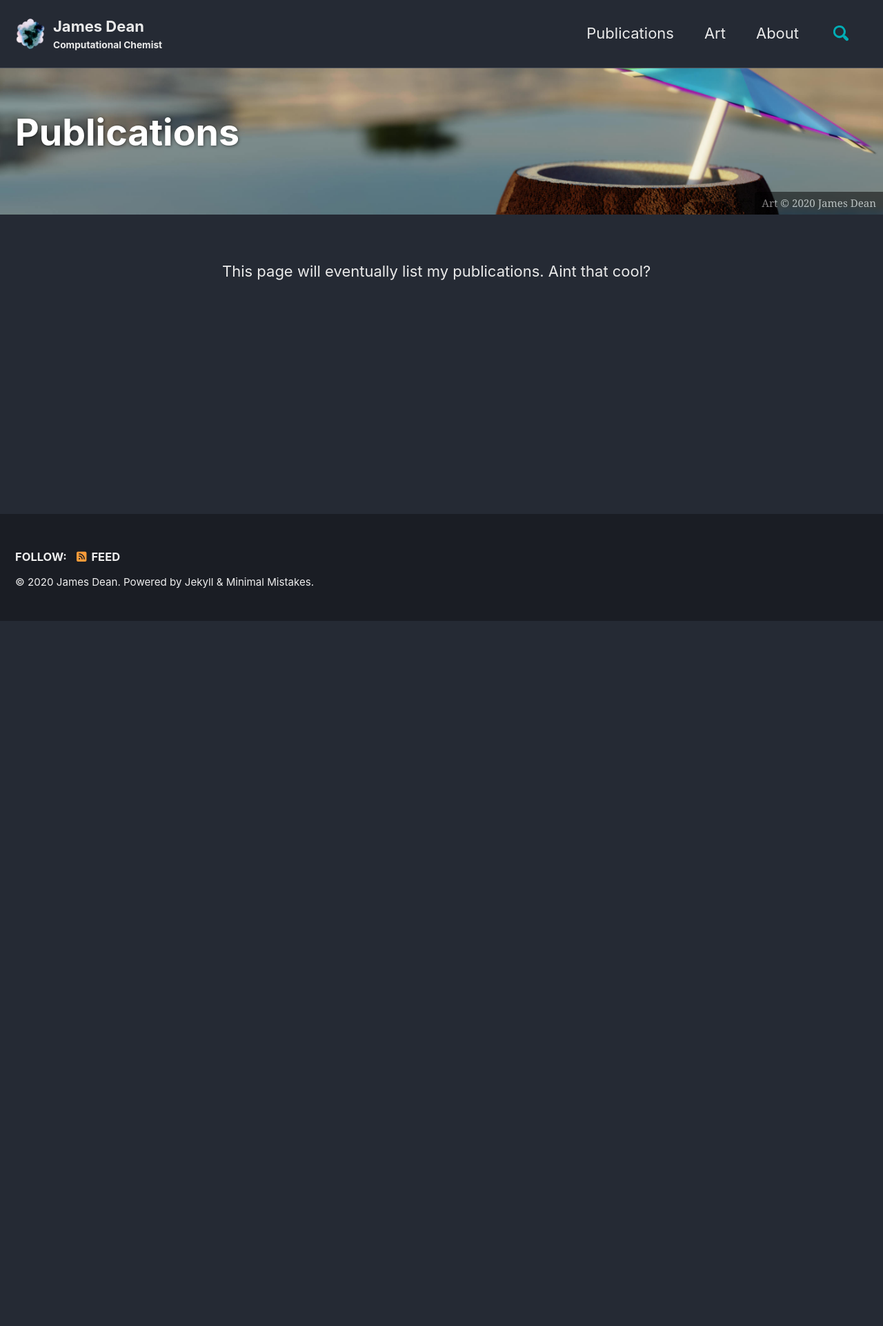
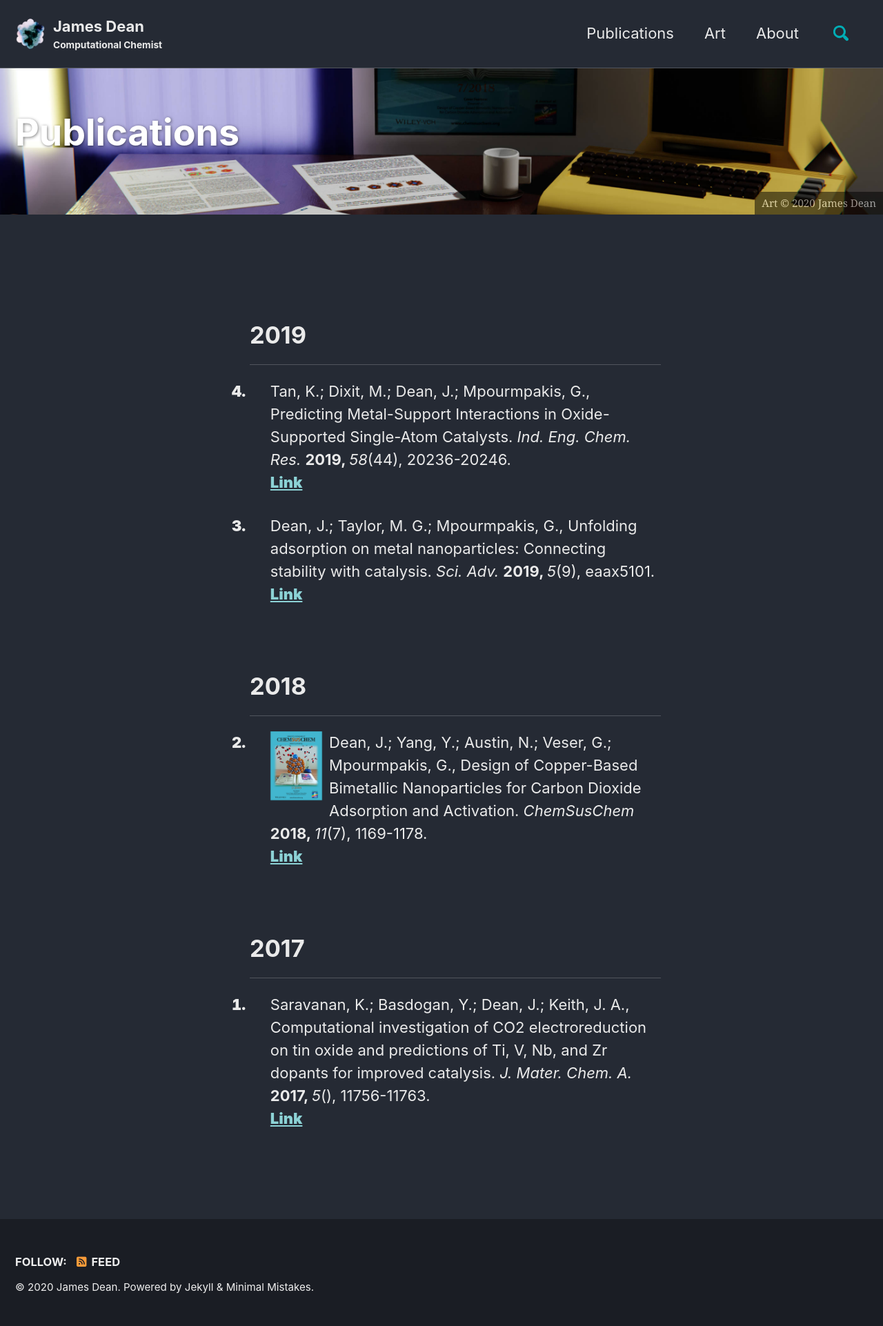
Before and after one commit to AcylSilane/acylsilane.github.io, a Jekyll site: the page built from _pages/publications.md, in a window 1280 px wide. Shown: the whole page at 69% size. Built offline with Jekyll 4.4.1, drawn with Linux system fonts in a browser that asks for light colours; cached includes are drawn as plain includes; nearby versions of some CDN libraries; before the commit the page ends 900 px from its top, so only the background shows below that.

Commit message:
Publications_Page

```diff
--- /dev/null
+++ b/_data/publications.json
@@ -0,0 +1,68 @@
+[
+    {
+    "Author": [
+        "Tan, K.",
+        "Dixit, M.",
+        "Dean, J.",
+        "Mpourmpakis, G."
+    ],
+    "Journal": "Ind. Eng. Chem. Res.",
+    "ReferenceType": "Journal Article",
+    "Title": "Predicting Metal-Support Interactions in Oxide-Supported Single-Atom Catalysts",
+    "URL": "https://pubs.acs.org/doi/10.1021/acs.iecr.9b04068",
+    "Year": "2019",
+    "Volume": "58",
+    "Issue": "44",
+    "Pages": "20236-20246",
+    "DOI": "10.1021/acs.iecr.9b04068"
+    },
+    {
+        "Author": [
+            "Dean, J.",
+            "Taylor, M. G.",
+            "Mpourmpakis, G."
+        ],
+        "Journal": "Sci. Adv.",
+        "ReferenceType": "Journal Article",
+        "Title": "Unfolding adsorption on metal nanoparticles: Connecting stability with catalysis",
+        "URL": "https://advances.sciencemag.org/content/5/9/eaax5101",
+        "Year": "2019",
+        "Volume": "5",
+        "Issue": "9",
+        "Pages": "eaax5101",
+        "DOI": "10.1126/sciadv.aax5101"
+    },
+    {
+        "Author": [
+            "Dean, J.",
+            "Yang, Y.",
+            "Austin, N.",
+            "Veser, G.",
+            "Mpourmpakis, G."
+        ],
+        "Issue": "7",
+        "Journal": "ChemSusChem",
+        "Pages": "1169-1178",
+        "ReferenceType": "Journal Article",
+        "Title": "Design of Copper-Based Bimetallic Nanoparticles for Carbon Dioxide Adsorption and Activation",
+        "URL": "https://onlinelibrary.wiley.com/doi/abs/10.1002/cssc.201702342",
+        "Volume": "11",
+        "Year": "2018",
+        "Cover": "/assets/images/covers/chemsuschem_2018.jpg"
+    },
+    {
+        "Author": [
+            "Saravanan, K.",
+            "Basdogan, Y.",
+            "Dean, J.",
+            "Keith, J. A."
+        ],
+        "Journal": "J. Mater. Chem. A.",
+        "Pages": "11756-11763",
+        "ReferenceType": "Journal Article",
+        "Title": "Computational investigation of CO2 electroreduction on tin oxide and predictions of Ti, V, Nb, and Zr dopants for improved catalysis",
+        "URL": "https://pubs.rsc.org/en/content/articlelanding/2017/TA/C7TA00405B#!divAbstract",
+        "Volume": "5",
+        "Year": "2017"
+    }
+]
--- a/_pages/publications.md
+++ b/_pages/publications.md
@@ -2,9 +2,62 @@
 title: "Publications"
 layout: single
 header:
-    overlay_image: assets/images/banner_default.jpg
+    overlay_image: assets/images/PubsBanner.jpg
     overlay_filter: 0.0
     caption: "Art © 2020 James Dean"
 ---
 
-This page will eventually list my publications. Aint that cool?
+<link rel="stylesheet" href="/css/publications.css" />
+{% assign thisyear = "now" | date: "%Y" %}
+{% assign lastyear = "now" | date: "%Y" | int | minus: 1 %}
+
+<ol id="pubs" class="pubs" reversed>
+    {% assign year = "" %}
+    {% for paper in site.data.publications %}
+    {% if paper.Year != year %}
+        {% assign year = paper.Year %}
+        <div id="{{ year }}"></div>
+        {% if year != thisyear %}
+            <br />
+            <br />
+        {% endif %}
+        <h1>{{ year }}</h1>
+        <hr />
+    {% endif %}
+    <li>
+        {% if paper.Cover %}
+            <div class="modal">
+                <span class="close">&times;</span>
+                <img class="modal-content" />
+            </div>
+        {% endif %}
+        <p>
+            {% if paper.Cover %}
+                <img class="JournalCover" src="{{ paper.Cover }}" />
+            {% endif %}
+            {% for a in paper.Author %}
+            {% if forloop.index == paper.Author.size %}
+            {{ a }},
+            {% else %}
+            {{ a }};
+            {% endif %}
+            {% endfor %}
+            {{ paper.Title }}.
+            <i>{{ paper.Journal }} </i>
+            <b>{{ paper.Year }}, </b>
+            {% if paper.Pages != "" %}
+                <i>{{ paper.Volume }}</i>{% if paper.Issue != "" %}({{ paper.Issue }}){% endif %},
+                {{ paper.Pages }}.
+            {% else %}
+                DOI: {{ paper.DOI }}.
+            {% endif %}
+            <br />
+            {% if paper.URL and paper.URL != "" %}
+            <a href="{{ paper.URL }}">Link</a>
+            {% endif %}
+        </p>
+    </li>
+    {% endfor %}
+</ol>
+
+<!--<script type="text/javascript" src="/js/journal-cover.js"></script>-->
--- /dev/null
+++ b/css/publications.css
@@ -0,0 +1,125 @@
+/* Credit for this code goes to Michael Cowan, from the CANELa Research Group at the University of Pittsburgh */
+/*
+ol.pubs {
+    font-family: 'Open Sans', 'Helvetica Neue', Helvetica, Arial, sans-serif;
+  }
+*/
+
+ol.pubs h2 {
+    text-align: center;
+}
+
+ol.pubs li, ol.pubs a {
+    margin: auto;
+    padding-top: auto;
+    font-weight: 1000;
+}
+
+ol.pubs p {
+    font-weight: 400;
+    text-decoration: none;
+    margin-left: 5%;
+    margin-bottom: 5%;
+}
+
+.JournalCover {
+    -webkit-backface-visibility: hidden;
+    backface-visibility: hidden;
+    float: left;
+    max-height: 100px;
+    padding-right: 10px;
+    margin: auto;
+    width: auto;
+    cursor: pointer;
+    transition: 0.3s;
+}
+
+.JournalCover:hover {opacity: 0.7;}
+
+@media only screen and (max-width: 768px) {
+    .JournalCover:hover {opacity: 1.0;}
+}
+
+/* separate Covers page */
+.div-cover-parent {
+    text-align: center;
+}
+
+.div-cover {
+    display: inline-block;
+    margin: 1%;
+    padding: 1%;
+}
+
+.sep-cover-page {
+    float: none;
+    max-height: 375px;
+    width: auto;
+    padding: 0%;
+}
+
+/* The Modal (background) */
+.modal {
+    display: none; /* Hidden by default */
+    position: fixed; /* Stay in place */
+    z-index: 1; /* Sit on top */
+    padding-top: 10vh; /* Location of the box */
+    left: 0;
+    top: 0;
+    width: 100%; /* Full width */
+    max-height: 100%; /* Full height */
+    overflow: auto; /* Enable scroll if needed */
+    background-color: rgb(0,0,0); /* Fallback color */
+    background-color: rgba(0,0,0,0.9); /* Black w/ opacity */
+}
+
+/* Modal Content (Image) */
+.modal-content {
+    margin: auto;
+    max-height: 90%;
+    width: auto;
+    margin-top: 2%;
+    display: block;
+    border-radius: 0px;
+}
+
+/* Caption of Modal Image (Image Text) - Same Width as the Image */
+.caption {
+    margin: auto;
+    display: block;
+    width: 80%;
+    max-width: 700px;
+    text-align: center;
+    color: #404040;
+    padding: 10px 0;
+    height: 150px;
+}
+
+/* Add Animation - Zoom in the Modal */
+.modal-content, #caption {
+    animation-name: zoom;
+    animation-duration: 0.6s;
+}
+
+@keyframes zoom {
+    from {transform:scale(0)}
+    to {transform:scale(1)}
+}
+
+/* The Close Button */
+.close {
+    margin-top: 4%;
+    right: 3%;
+    position: absolute;
+    color: rgb(255, 255, 255);
+    font-size: 40px;
+    font-weight: 800;
+    transition: 0.3s;
+}
+
+.close:hover,
+.close:focus {
+    color: #CDB87D;
+    text-decoration: none;
+    cursor: pointer;
+}
```
Also changed, not shown: js/journal-cover.js (added, +43 -0 lines), .travis.yml (deleted), assets/images/PubsBanner.jpg (added), assets/images/covers/chemsuschem_2018.jpg (added), blends/Lowres_Pages/ChemSusChem.png (added), blends/Lowres_Pages/IEEC.png (added), blends/Lowres_Pages/Sciadv.png (added), blends/Materials/Wood018_2K-JPG/Readme.txt (added), blends/Materials/Wood018_2K-JPG/Wood018_2K_Displacement.jpg (added), blends/Materials/Wood018_2K-JPG/Wood018_2K_Roughness.jpg (added), 5 other files.
